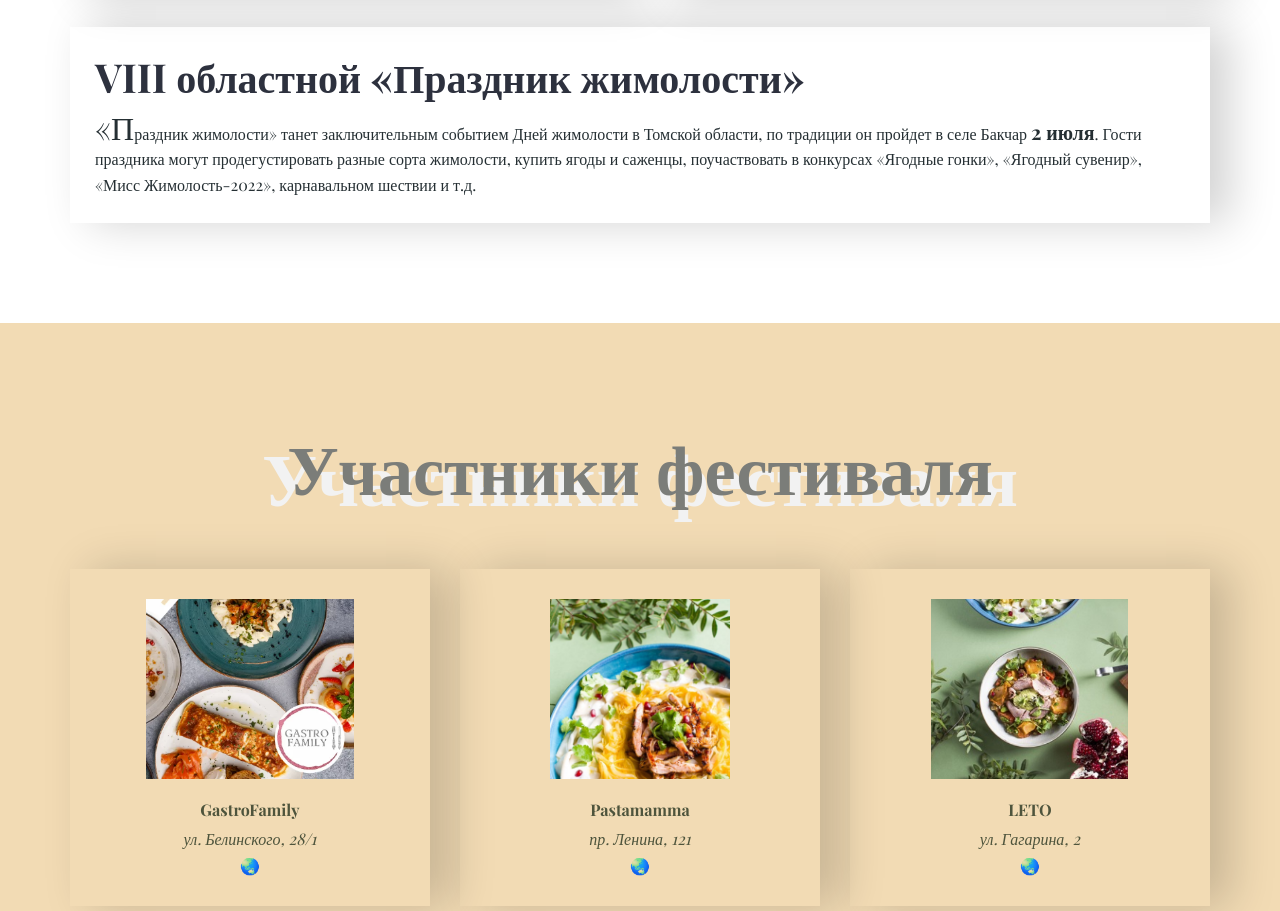
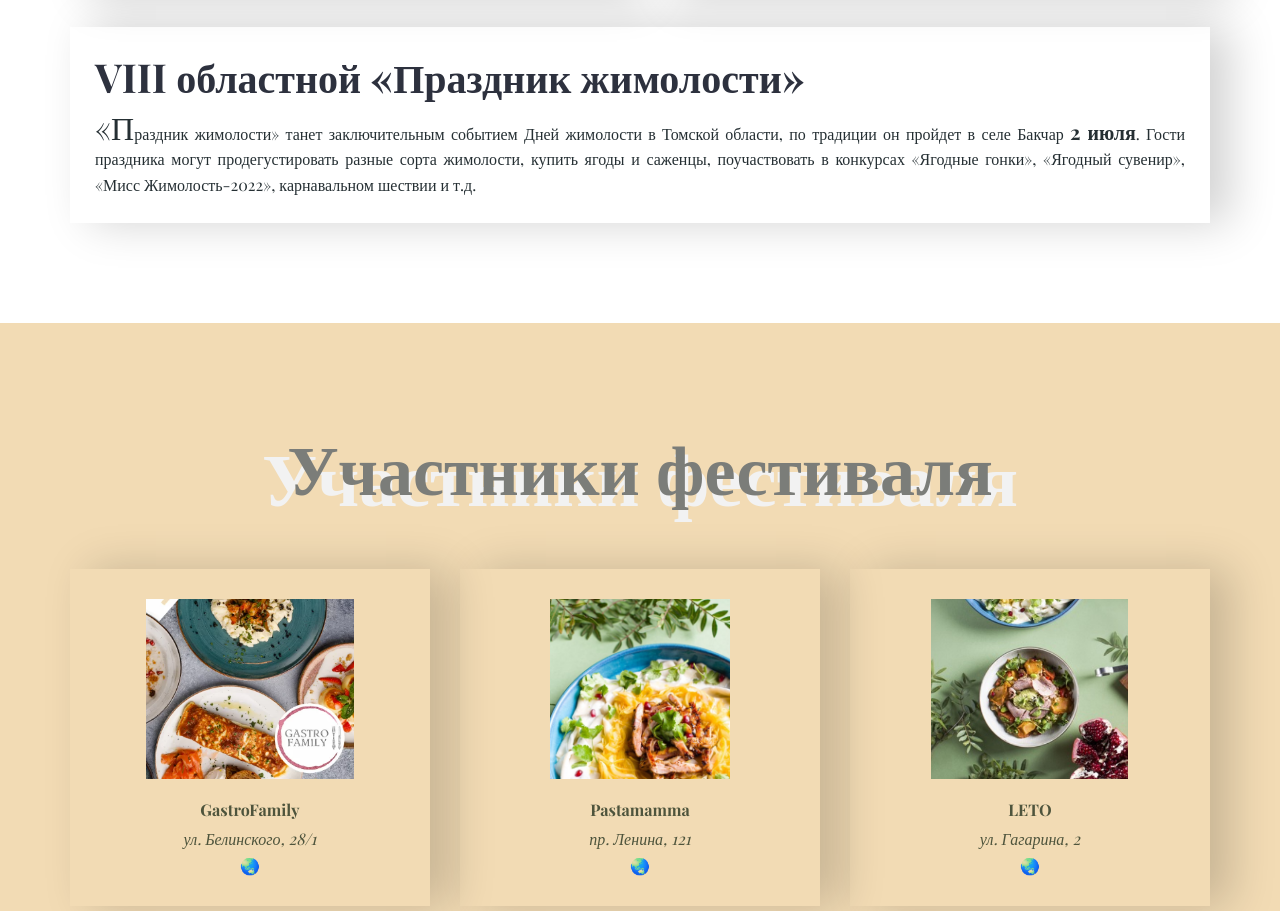
Before and after one commit to SarahAndDuck/fest, a plain HTML site: page index.html in a window 1280 px wide. Shown: the part 1315-2226 px from the top of the page. Drawn offline with nearby package versions, Linux system fonts and the light colour scheme.

Commit message:
Create index.html

```diff
--- a/index.html
+++ b/index.html
@@ -60,7 +60,7 @@
         </article>
         <article class="about_item">
           <h2>VIII областной «Праздник жимолости»</h2>
-          <p>
+          <p align="justify">
             «Праздник жимолости» танет заключительным событием Дней жимолости в
             Томской области, по традиции он пройдет в селе Бакчар
             <b>2&nbsp;июля</b>. Гости праздника могут продегустировать разные
```
